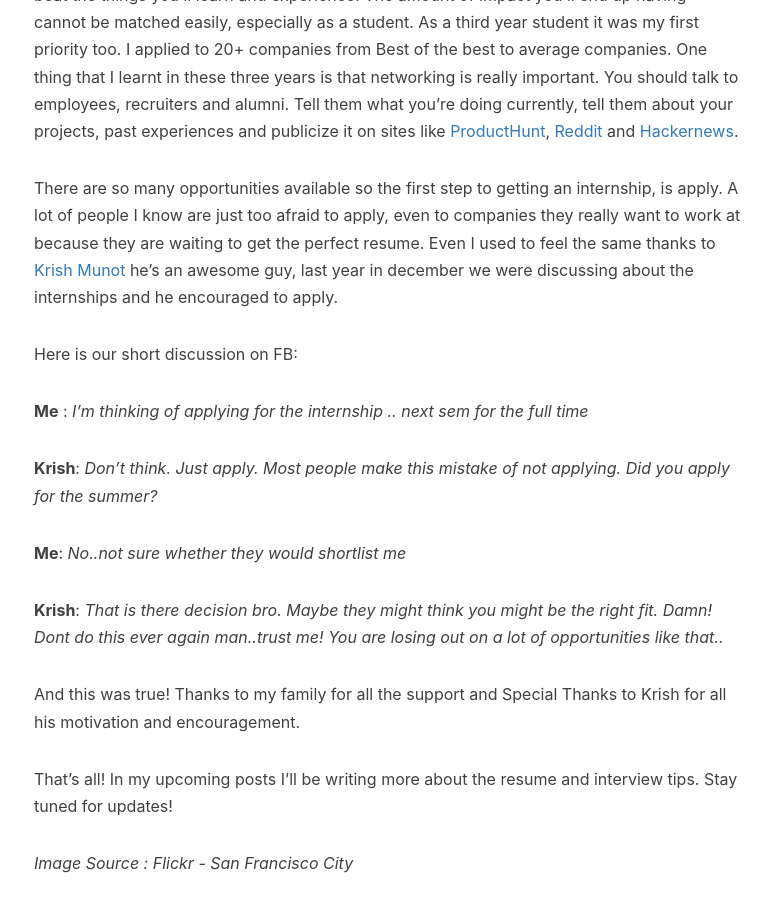
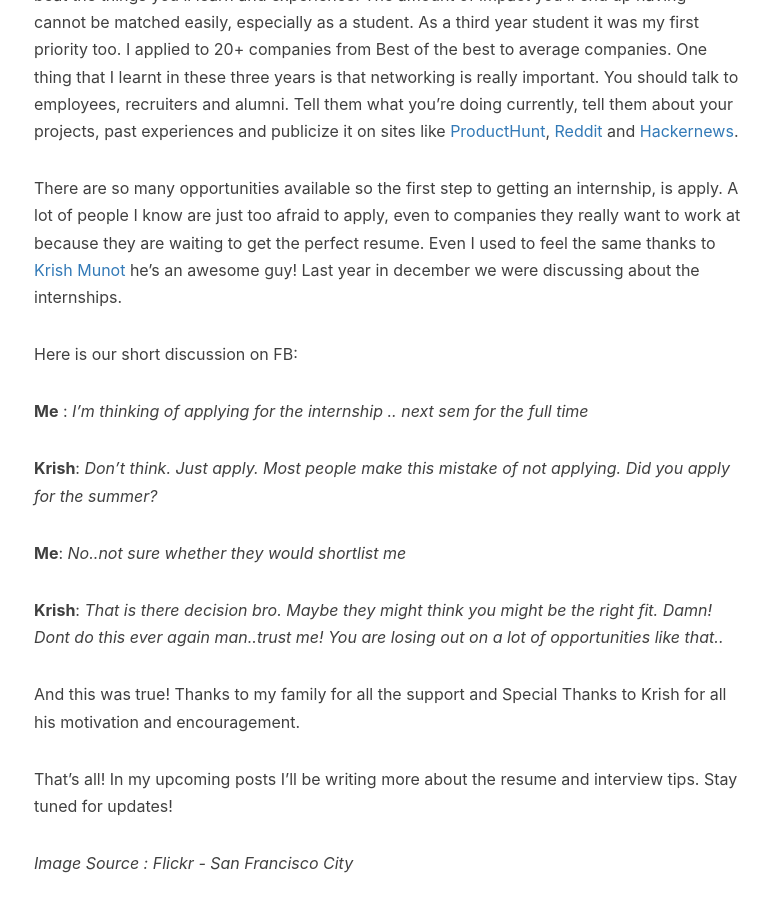
Before and after one commit to nish-d/vicky002.github.io, a Jekyll site: the page built from _posts/2016-02-28-My-internship-interview-experience-with-Amazon-LinkedIn-BrowserStack-Mozilla-and-Slack.md, in a window 1280 px wide and 900 px high, scrolled down 4945 px. Shown: the whole window, without its empty margins (231-1002 px from the left). Built offline with Jekyll 4.4.1, drawn with Linux system fonts in a browser that asks for light colours; nearby versions of some CDN libraries; some web fonts are replaced; comment, search, counter and statistics services are not loaded.

Commit message:
grammer fix

```diff
--- a/_posts/2016-02-28-My-internship-interview-experience-with-Amazon-LinkedIn-BrowserStack-Mozilla-and-Slack.md
+++ b/_posts/2016-02-28-My-internship-interview-experience-with-Amazon-LinkedIn-BrowserStack-Mozilla-and-Slack.md
@@ -127,7 +127,7 @@ After the first round I mailed them about my Internship at Slack.
 
 Getting a great summer internship should absolutely be your first priority, nothing else will beat the things you'll learn and experience. The amount of impact you'll end up having cannot be matched easily, especially as a student. As a third year student it was my first priority too. I applied to 20+ companies from Best of the best to average companies. One thing that I learnt in these three years is that networking is really important. You should talk to employees, recruiters and alumni. Tell them what you're doing currently, tell them about your projects, past experiences and publicize it on sites like <a href="https://www.producthunt.com" target="_blank">ProductHunt</a>, <a href="https://www.reddit.com/" target="_blank">Reddit</a> and <a href="https://news.ycombinator.com" target="_blank">Hackernews</a>.
 
-There are so many opportunities available so the first step to getting an internship, is apply. A lot of people I know are just too afraid to apply, even to companies they really want to work at because they are waiting to get the perfect resume. Even I used to feel the same thanks to <a href="http://krishmunot.com" target="_blank">Krish Munot</a> he's an awesome guy, last year in december we were discussing about the internships and he encouraged to apply.
+There are so many opportunities available so the first step to getting an internship, is apply. A lot of people I know are just too afraid to apply, even to companies they really want to work at because they are waiting to get the perfect resume. Even I used to feel the same thanks to <a href="http://krishmunot.com" target="_blank">Krish Munot</a> he's an awesome guy! Last year in december we were discussing about the internships.
 
 Here is our short discussion on FB:
 
```
